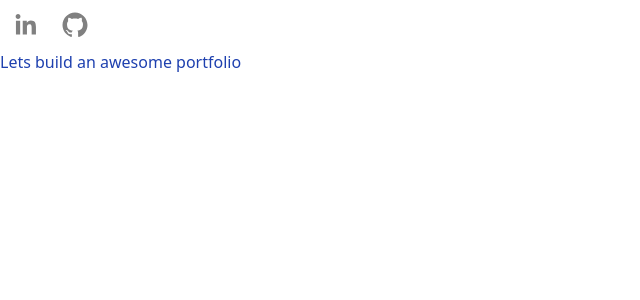
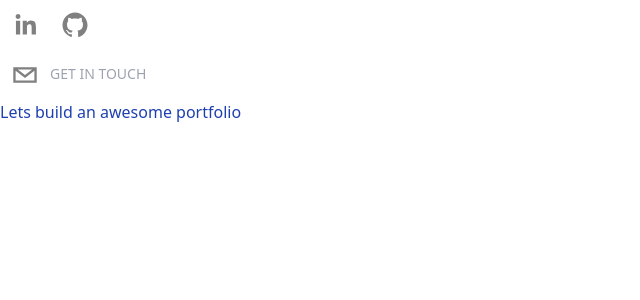
Before and after one commit to jmdc89/NextJSPortfolio, a Next.js app: page / in a window 1280 px wide. Shown: the top 300 px of the page, without its empty margins (0-640 px from the left). Built offline with nearby package versions, Linux system fonts and the light colour scheme.

Commit message:
Update Header.tsx
get in touch p

```diff
--- a/components/Header.tsx
+++ b/components/Header.tsx
@@ -6,7 +6,7 @@
 export default function Header({}: Props) {
   return (
     <header>
-      <div>
+      <div className="flex flex-row items-center">
       {/* Social Icons */}
         <SocialIcon
         url="https://www.linkedin.com/in/jos%C3%A9-manuel-dom%C3%ADnguez-425b1b113/"
@@ -19,6 +19,16 @@
         bgColor="transparent"
         />
       </div>
+
+      <div>
+        <SocialIcon
+        className="cursor-pointer"
+        network="email"
+        fgColor="gray"
+        bgColor="transparent"
+        />
+        <p className="uppercase hidden md:inline-flex text-sm text-gray-400">Get in Touch</p>
+      </div>
     </header>
   )
 }
```
